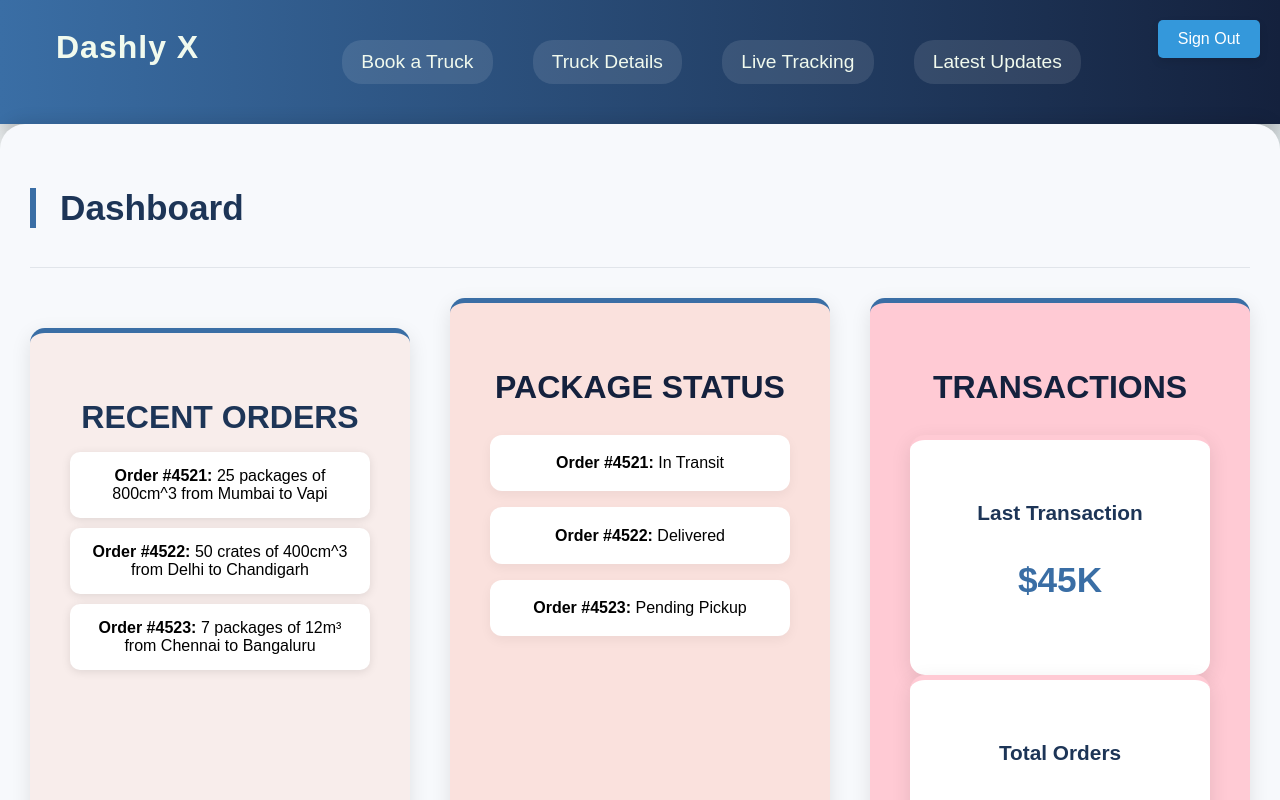
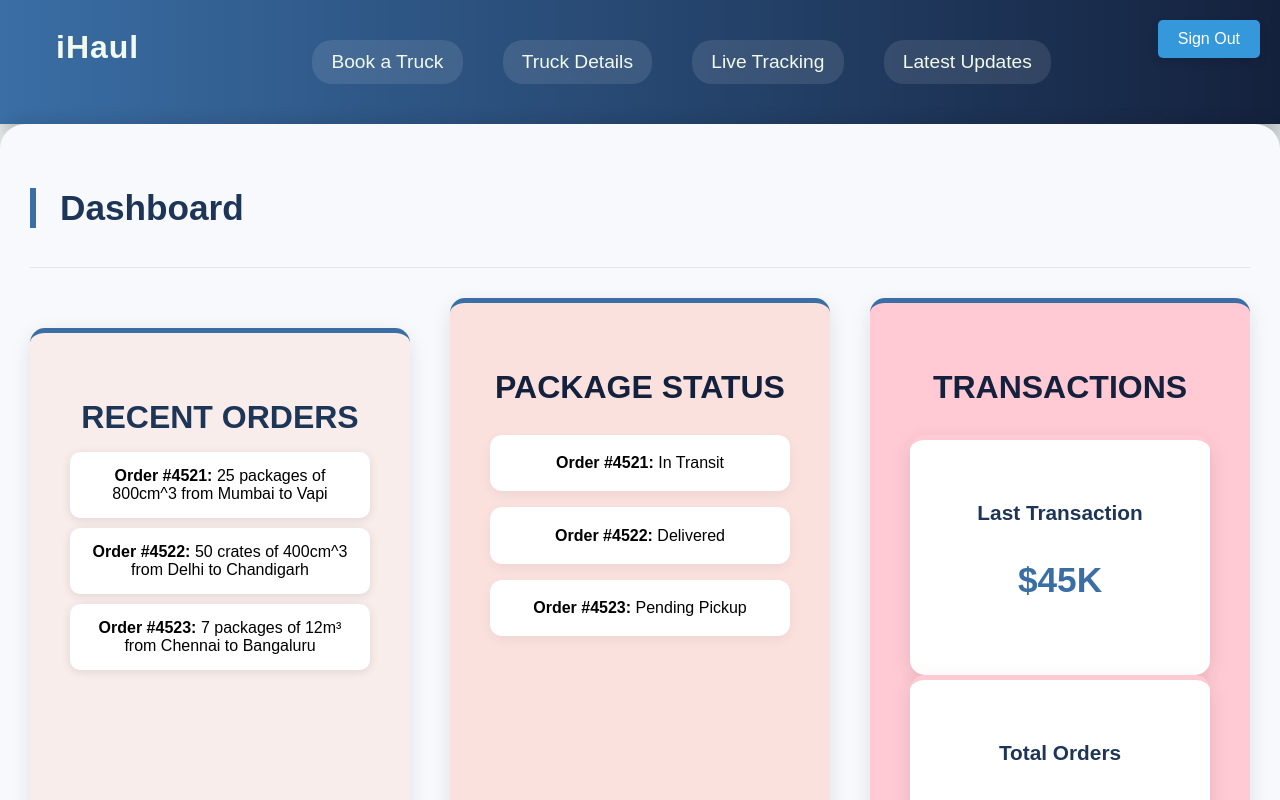
Before and after one commit to Aditey1908/SIH-2024, a React (Create React App) app in the folder frontend/: page /analytics-dashboard in a window 1280 px wide. Shown: the top 800 px of the page. Built offline with nearby package versions, Linux system fonts and the light colour scheme.

Commit message:
dashboard basic change

```diff
--- a/frontend/src/components/AnalyticsDashboard.js
+++ b/frontend/src/components/AnalyticsDashboard.js
@@ -35,7 +35,7 @@ function Dashboard() {
         <div className="dashboard-container">
             {/* Horizontal navigation bar */}
             <nav className="navbar">
-                <div className="logo">Dashly X</div>
+                <div className="logo">iHaul</div>
                 <ul className="menu">
                     <li onClick={scrollToBookingForm}>Book a Truck</li>
                     <li>Truck Details</li>
--- a/frontend/src/components/Dashboard.js
+++ b/frontend/src/components/Dashboard.js
@@ -34,7 +34,7 @@ function Dashboard() {
     <div className="dashboard-container">
       {/* Sidebar navigation */}
       <aside className="sidebar">
-        <div className="logo">Dashly X</div>
+        <div className="logo">iHaul</div>
         <ul className="menu">
           <li>Profile</li>
           <li onClick={() => scrollToSection(recentBookingsRef)}>Recent Bookings</li>
```
